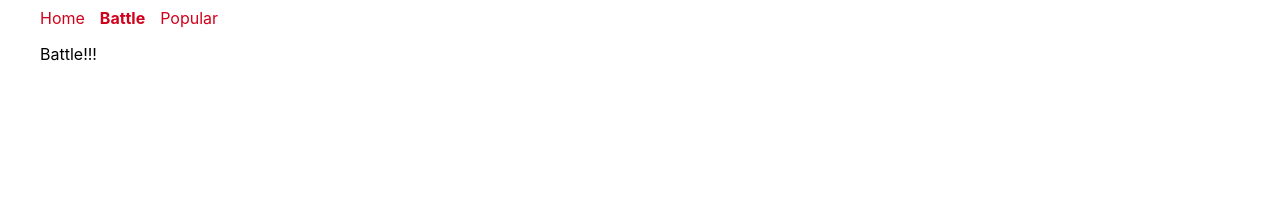
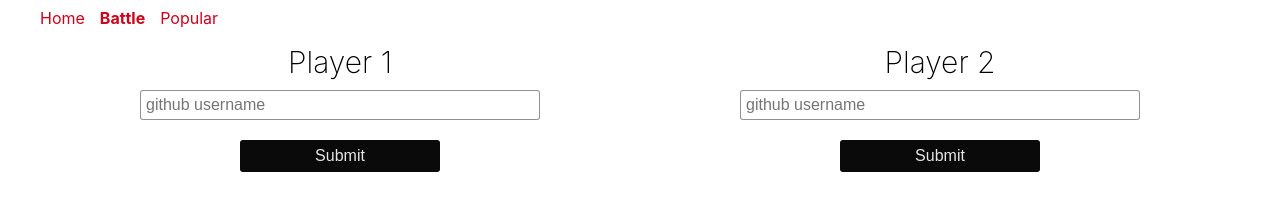
Before and after one commit to zfreedman/github-battle, a React app: page /battle in a window 1280 px wide. Built offline with nearby package versions, Linux system fonts and the light colour scheme.

Commit message:
feat: Added form components to <Battle />

```diff
--- a/app/components/battle.js
+++ b/app/components/battle.js
@@ -1,11 +1,115 @@
 import React from "react";
+import PropTypes from "prop-types";
 
 export default class Battle extends React.Component {
+  constructor(props) {
+      super(props);
+
+      this.state = {
+        player1Name: "",
+        player2Name: "",
+        player1Img: null,
+        player2Img: null
+      };
+
+      this.handleSubmit = this.handleSubmit.bind(this);
+  }
+
   render() {
+    let player1Name = this.state.player1Name;
+    let player2Name = this.state.player2Name;
     return (
       <div>
-        Battle!!!
+        <div className="row">
+          {
+            !player1Name &&
+              <PlayerInput
+                id="player1"
+                label="Player 1"
+                onSubmit={this.handleSubmit}
+              />
+          }
+          {
+            !player2Name &&
+              <PlayerInput
+                id="player2"
+                label="Player 2"
+                onSubmit={this.handleSubmit}
+              />
+          }
+        </div>
       </div>
     );
   }
+
+  handleSubmit(id, name) {
+    this.setState(function () {
+      let newState = {};
+      newState[id + "Name"] = name;
+      newState[id + "Img"] = "https://github.com/"
+        + name
+        + ".png?size=200";
+      return newState;
+    });
+  }
 }
+
+class PlayerInput extends React.Component {
+  constructor(props) {
+    super(props);
+
+    this.state = {
+      name: ""
+    };
+
+    this.handleInputChange = this.handleInputChange.bind(this);
+    this.handleSubmit = this.handleSubmit.bind(this);
+  }
+
+  render() {
+    return (
+      <form className="column" onSubmit={this.handleSubmit}>
+        <label className="header" htmlFor="name">
+          {this.props.label}
+        </label>
+        <input
+          id="name"
+          placeholder="github username"
+          type="text"
+          autoComplete="off"
+          value={this.state.username}
+          onChange={this.handleInputChange}
+        />
+
+        <button
+          className="button"
+          type="submit"
+          disabled={!this.state.name}
+        >
+          Submit
+        </button>
+      </form>
+    );
+  }
+
+  handleInputChange(event) {
+    let value = event.target.value;
+    this.setState(function() {
+      return {name: value};
+    });
+  }
+
+  handleSubmit(event) {
+    event.preventDefault();
+
+    this.props.onSubmit(
+      this.props.id,
+      this.state.name
+    );
+  }
+}
+PlayerInput.propTypes = {
+  id: PropTypes.string.isRequired,
+  label: PropTypes.string.isRequired,
+  onSubmit: PropTypes.func.isRequired
+};
--- a/app/index.css
+++ b/app/index.css
@@ -43,6 +43,32 @@ body {
   background: linear-gradient(#1a1a1a, #0a0a0a);
   color: #fff;
   text-decoration: none;
+}
+
+.column {
+  align-items: center;
+  display: flex;
+  flex-direction: column;
+  width: 500px;
+}
+.column > input {
+  border: 1px solid rgba(0, 0, 0, 0.43);
+  border-radius: 3px;
+  font-size: 16px;
+  margin: 10px 0;
+  padding: 5px;
+  width: 80%;
+}
+.column > label {
+  font-size: 30px;
+  font-weight: 200;
+  text-align: center;
+}
+
+.header {
+  font-size: 30px;
+  font-weight: 200;
+  text-align: center;
 }
 
 .home {
@@ -92,6 +118,11 @@ li {
   margin: 10px;
 }
 
+.row {
+  display: flex;
+  justify-content: space-around;
+}
+
 .space-list-items {
   margin-bottom: 7px;
 }
```
